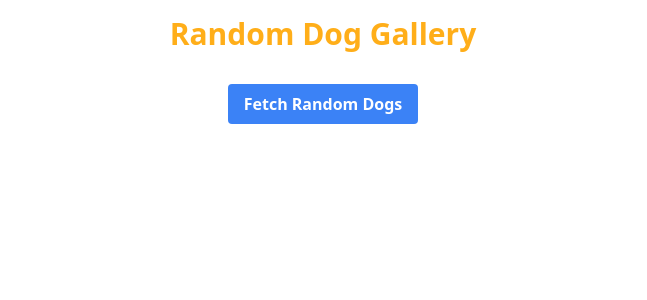
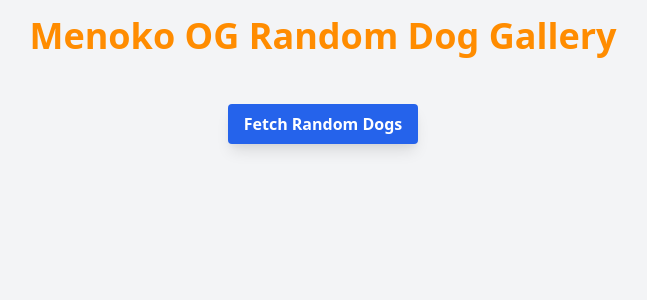
Before and after one commit to MenokoOG/js-py, a Flask app: page / in a window 1280 px wide. Shown: the top 300 px of the page, without its empty margins (317-964 px from the left). Run offline with Flask 2, Linux system fonts and the light colour scheme.

Commit message:
style updates: menoko og 7-24-24

```diff
--- a/frontend/static/css/styles.css
+++ b/frontend/static/css/styles.css
@@ -1,18 +1,18 @@
 body {
-    background-color: rgba(0, 0, 0, 0.1);
+    background-color: #f0f4f8;
 }
 
 h1 {
-    color: rgba(255, 165, 0, 0.9); /* Orange */
+    color: #ff8c00; /* Orange */
 }
 
 button {
-    background-color: rgba(0, 128, 0, 0.8); /* Green */
+    background-color: #1e40af; /* Dark Blue */
     transition: background-color 0.3s ease;
 }
 
 button:hover {
-    background-color: rgba(0, 128, 0, 0.5); /* Green */
+    background-color: #1d4ed8; /* Blue */
 }
 
 .card {
--- a/frontend/templates/index.html
+++ b/frontend/templates/index.html
@@ -7,13 +7,13 @@
     <link href="https://cdn.jsdelivr.net/npm/tailwindcss@2.2.19/dist/tailwind.min.css" rel="stylesheet">
     <link rel="stylesheet" href="{{ url_for('static', filename='css/styles.css') }}">
 </head>
-<body class="bg-white text-black">
+<body class="bg-gray-100 text-gray-900">
     <div class="container mx-auto p-4">
-        <h1 class="text-3xl font-bold text-center mb-8">Random Dog Gallery</h1>
+        <h1 class="text-4xl font-extrabold text-center mb-12 text-orange-600"> Menoko OG Random Dog Gallery</h1>
         <div class="flex justify-center mb-8">
-            <button id="fetchDog" class="bg-blue-500 hover:bg-blue-700 text-white font-bold py-2 px-4 rounded">Fetch Random Dogs</button>
+            <button id="fetchDog" class="bg-blue-600 hover:bg-blue-800 text-white font-bold py-2 px-4 rounded shadow-lg">Fetch Random Dogs</button>
         </div>
-        <div id="dogGallery" class="grid grid-cols-1 sm:grid-cols-2 md:grid-cols-3 lg:grid-cols-4 gap-6">
+        <div id="dogGallery" class="grid grid-cols-1 sm:grid-cols-2 md:grid-cols-3 lg:grid-cols-4 gap-8">
             <!-- Dog cards will be inserted here -->
         </div>
     </div>
@@ -25,11 +25,11 @@
                 const response = await fetch('/dog');
                 const data = await response.json();
                 const card = document.createElement('div');
-                card.className = 'max-w-xs rounded overflow-hidden shadow-lg bg-white bg-opacity-80';
+                card.className = 'card max-w-xs rounded overflow-hidden shadow-lg';
                 card.innerHTML = `
                     <img class="w-full" src="${data.message}" alt="Random Dog">
                     <div class="px-6 py-4">
-                        <div class="font-bold text-xl mb-2">Random Dog</div>
+                        <div class="font-bold text-xl mb-2 text-gray-800">Random Dog</div>
                     </div>
                 `;
                 gallery.appendChild(card);
```
